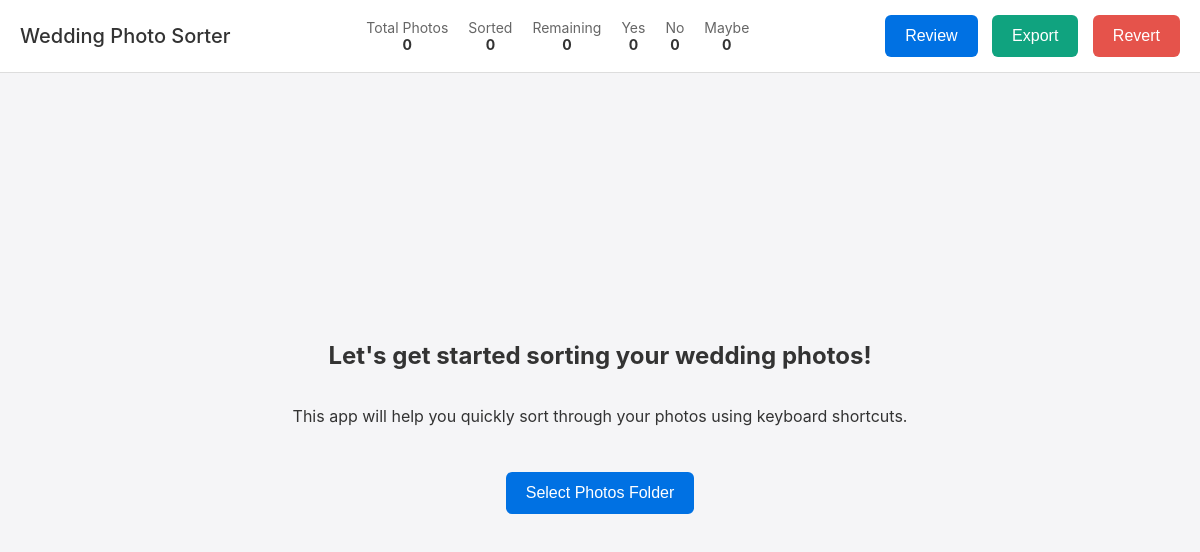
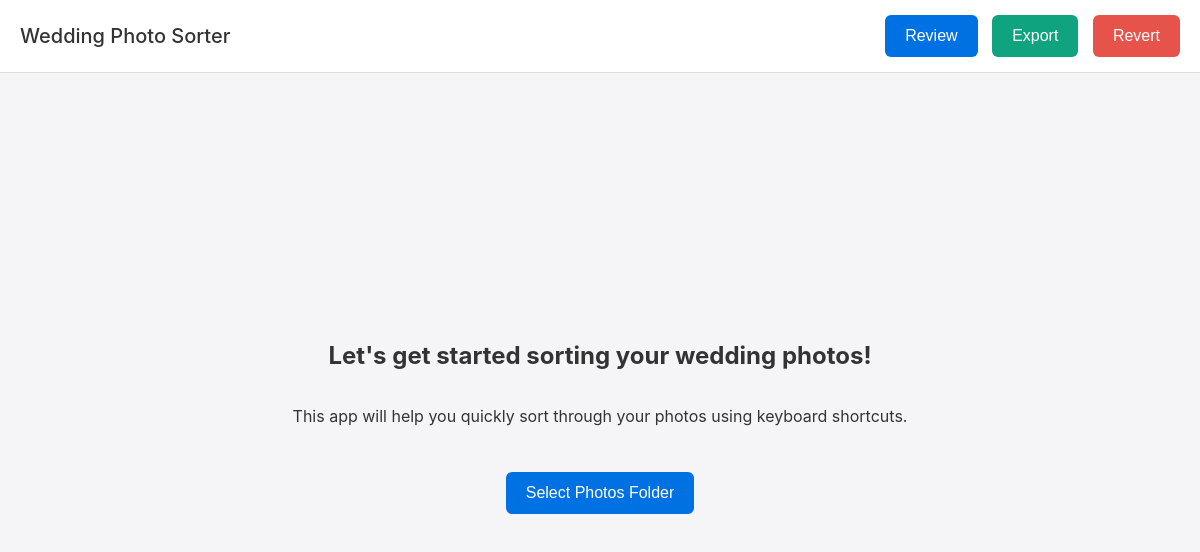
Before and after one commit to kuladeeparun/photo-sorter, an Electron app: page index.html in a window 1200 px wide. Drawn offline with Linux system fonts and the light colour scheme.

Commit message:
Removed top stats bar

```diff
--- a/index.html
+++ b/index.html
@@ -32,23 +32,6 @@
       font-weight: 500;
     }
 
-    .stats {
-      font-size: 14px;
-      color: #666;
-      display: flex;
-      gap: 20px;
-    }
-
-    .stat-group {
-      display: flex;
-      flex-direction: column;
-      align-items: center;
-    }
-
-    .stat-value {
-      font-weight: bold;
-      color: #333;
-    }
 
     .setup-container {
       padding: 50px;
@@ -241,32 +224,6 @@
 <body>
   <div class="header">
     <div class="title">Wedding Photo Sorter</div>
-    <div class="stats" id="stats">
-      <div class="stat-group">
-        <span>Total Photos</span>
-        <span class="stat-value" id="total-photos">0</span>
-      </div>
-      <div class="stat-group">
-        <span>Sorted</span>
-        <span class="stat-value" id="sorted-photos">0</span>
-      </div>
-      <div class="stat-group">
-        <span>Remaining</span>
-        <span class="stat-value" id="remaining-photos">0</span>
-      </div>
-      <div class="stat-group">
-        <span>Yes</span>
-        <span class="stat-value" id="yes-count">0</span>
-      </div>
-      <div class="stat-group">
-        <span>No</span>
-        <span class="stat-value" id="no-count">0</span>
-      </div>
-      <div class="stat-group">
-        <span>Maybe</span>
-        <span class="stat-value" id="maybe-count">0</span>
-      </div>
-    </div>
     <div>
       <button id="toggle-review">Review</button>
       <button id="export-btn" style="margin-left: 10px; background-color: #10a37f;">Export</button>
@@ -323,7 +280,6 @@
     const photoContainer = document.getElementById('photo-container');
     const controls = document.getElementById('controls');
     const photoView = document.getElementById('photo-view');
-    const stats = document.getElementById('stats');
     const sourcePath = document.getElementById('source-path');
     const selectSourceBtn = document.getElementById('select-source');
     const tagInput = document.getElementById('tag-input');
@@ -342,7 +298,6 @@
       const result = await ipcRenderer.invoke('select-source-folder');
       if (result) {
         sourcePath.textContent = result.sourceFolder;
-        stats.textContent = `Total Photos: ${result.totalPhotos}`;
 
         // Show resume message if there's existing metadata
         const resumeMessage = document.getElementById('resume-message');
@@ -355,12 +310,11 @@
         photoContainer.classList.remove('hidden');
         controls.classList.remove('hidden');
 
-        // Load the first photo with stats
+        // Load the first photo
         const photoData = {
           photo: result.firstPhoto,
           index: result.currentIndex || 0,  // Fixed: use currentIndex from result
-          total: result.totalPhotos,
-          stats: result.stats
+          total: result.totalPhotos
         };
         loadPhoto(photoData);
       }
@@ -420,7 +374,6 @@
 
       currentPhotoPath = photoData.photo;
       photoView.src = `file://${photoData.photo}`;
-      stats.textContent = `Photo ${photoData.index + 1} of ${photoData.total}`;
 
       // Update category label
       const categoryLabel = document.getElementById('category-label');
@@ -429,25 +382,6 @@
         categoryLabel.className = `category-label ${photoData.category} visible`;
       } else {
         categoryLabel.className = 'category-label';
-      }
-
-      // Update stats
-      if (photoData.stats) {
-        document.getElementById('total-photos').textContent = photoData.stats.total || 0;
-        document.getElementById('sorted-photos').textContent = photoData.stats.categorizedTotal || 0;
-        document.getElementById('remaining-photos').textContent = photoData.stats.remaining || 0;
-        document.getElementById('yes-count').textContent = photoData.stats.categorized?.yes || 0;
-        document.getElementById('no-count').textContent = photoData.stats.categorized?.no || 0;
-        document.getElementById('maybe-count').textContent = photoData.stats.categorized?.maybe || 0;
-
-        // Show duplicate warning if any duplicates found
-        const duplicateWarning = document.getElementById('duplicate-warning');
-        if (photoData.stats.duplicates && photoData.stats.duplicates.length > 0) {
-          duplicateWarning.classList.add('visible');
-          console.log('Duplicate photos found:', photoData.stats.duplicates);
-        } else {
-          duplicateWarning.classList.remove('visible');
-        }
       }
 
       // Load tags for the current photo and all-known tags for autocomplete
```
